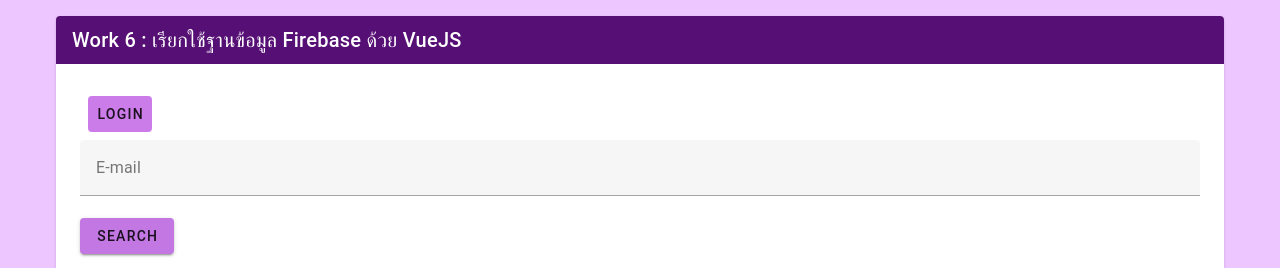
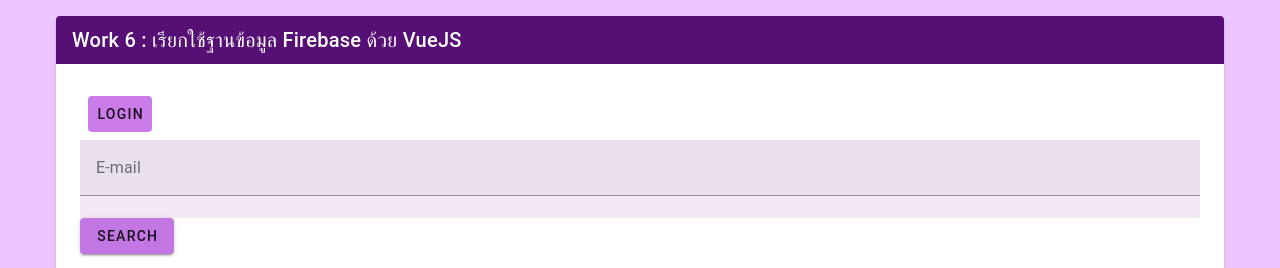
Before and after one commit to Nisrinelyn/eimomo, a plain HTML site: page work6.html in a window 1280 px wide. Shown: the top 268 px of the page. Drawn offline with nearby package versions, Linux system fonts and the light colour scheme; no server answers.

Commit message:
Update work6.html

```diff
--- a/work6.html
+++ b/work6.html
@@ -97,7 +97,7 @@
 
 
               <!-- <pre>{{students}}</pre> -->
-              <v-text-field v-model="ustudent" label="E-mail"></v-text-field>
+              <v-text-field v-model="ustudent" label="E-mail" class="very-light"></v-text-field>
                 <v-btn @click="getstudent(ustudent)" class="custom-card-title">SEARCH</v-btn>
 
                 <br/>
```
